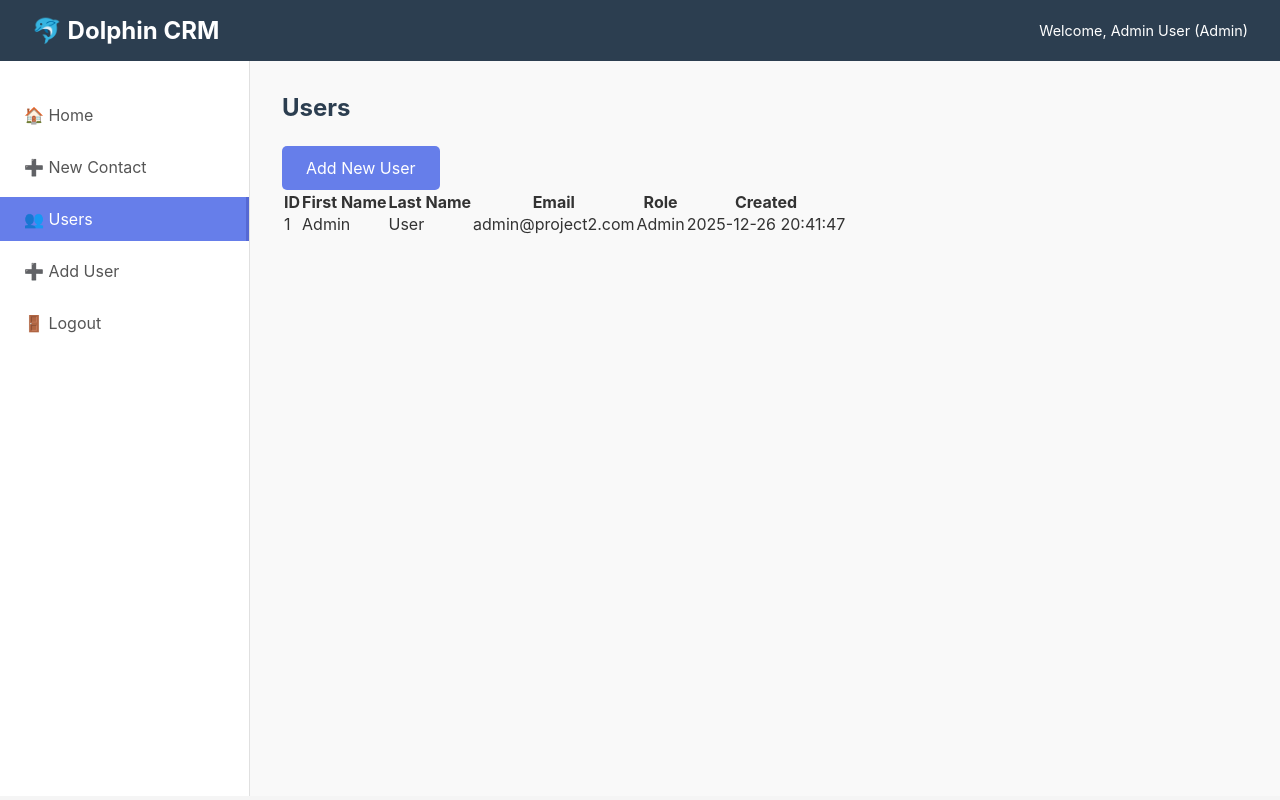
After one commit to WatsonJer/info2180-project2, a PHP site: page /users/listUsers.php in a window 1280 px wide. The commit adds this page. Run offline with PHP 8.4, Linux system fonts and the light colour scheme; a user stored in the database is signed in; data comes from the database, SQL or seed files in the repository.

Commit message:
Added list users feature

```diff
--- a/dashboard/sidebar.php
+++ b/dashboard/sidebar.php
@@ -12,8 +12,8 @@ $currentPage = basename($_SERVER['PHP_SELF']);
                 <a href="add_contact.php">➕ New Contact</a><!-- Right here-->
             </li>
             <?php if (isAdmin()): ?>
-                <li class="<?= $currentPage === 'users.php' ? 'active' : '' ?>">
-                    <a href="users.php">👥 Users</a><!-- Right here-->
+                <li class="<?= $currentPage === 'listUsers.php' ? 'active' : '' ?>">
+                    <a href="../users/listUsers.php">👥 Users</a><!-- Right here-->
                 </li>
                 <li class="<?= $currentPage === 'addUser.php' ? 'active' : '' ?>">
                     <a href="../users/addUser.php">➕ Add User</a>
--- /dev/null
+++ b/users/listUsers.php
@@ -0,0 +1,58 @@
+<?php
+require_once '../database/config.php';
+requireAdmin();
+
+$conn = getDBConnection();
+$stmt = $conn->prepare("SELECT id, firstname, lastname, email, role, created_at FROM Users ORDER BY created_at DESC");
+$stmt->execute();
+$users = $stmt->fetchAll(PDO::FETCH_ASSOC);
+?>
+<!DOCTYPE html>
+<html lang="en">
+<head>
+    <meta charset="UTF-8">
+    <meta name="viewport" content="width=device-width, initial-scale=1.0">
+    <title>User List - Dolphin CRM</title>
+    <link rel="stylesheet" href="../styles.css">
+</head>
+<body>
+    <?php include '../dashboard/header.php'; ?>
+    <div class="main-container">
+        <?php include '../dashboard/sidebar.php'; ?>
+
+        <div class="content">
+            <h2>Users</h2>
+            <p><a class="btn-primary" href="addUser.php">Add New User</a></p>
+
+            <table class="table">
+                <thead>
+                    <tr>
+                        <th>ID</th>
+                        <th>First Name</th>
+                        <th>Last Name</th>
+                        <th>Email</th>
+                        <th>Role</th>
+                        <th>Created</th>
+                    </tr>
+                </thead>
+                <tbody>
+                    <?php if ($users): ?>
+                        <?php foreach ($users as $u): ?>
+                            <tr>
+                                <td><?= htmlspecialchars($u['id']) ?></td>
+                                <td><?= htmlspecialchars($u['firstname']) ?></td>
+                                <td><?= htmlspecialchars($u['lastname']) ?></td>
+                                <td><?= htmlspecialchars($u['email']) ?></td>
+                                <td><?= htmlspecialchars($u['role']) ?></td>
+                                <td><?= htmlspecialchars($u['created_at'] ?? '') ?></td>
+                            </tr>
+                        <?php endforeach; ?>
+                    <?php else: ?>
+                        <tr><td colspan="6">No users found.</td></tr>
+                    <?php endif; ?>
+                </tbody>
+            </table>
+        </div>
+    </div>
+</body>
+</html>
```
